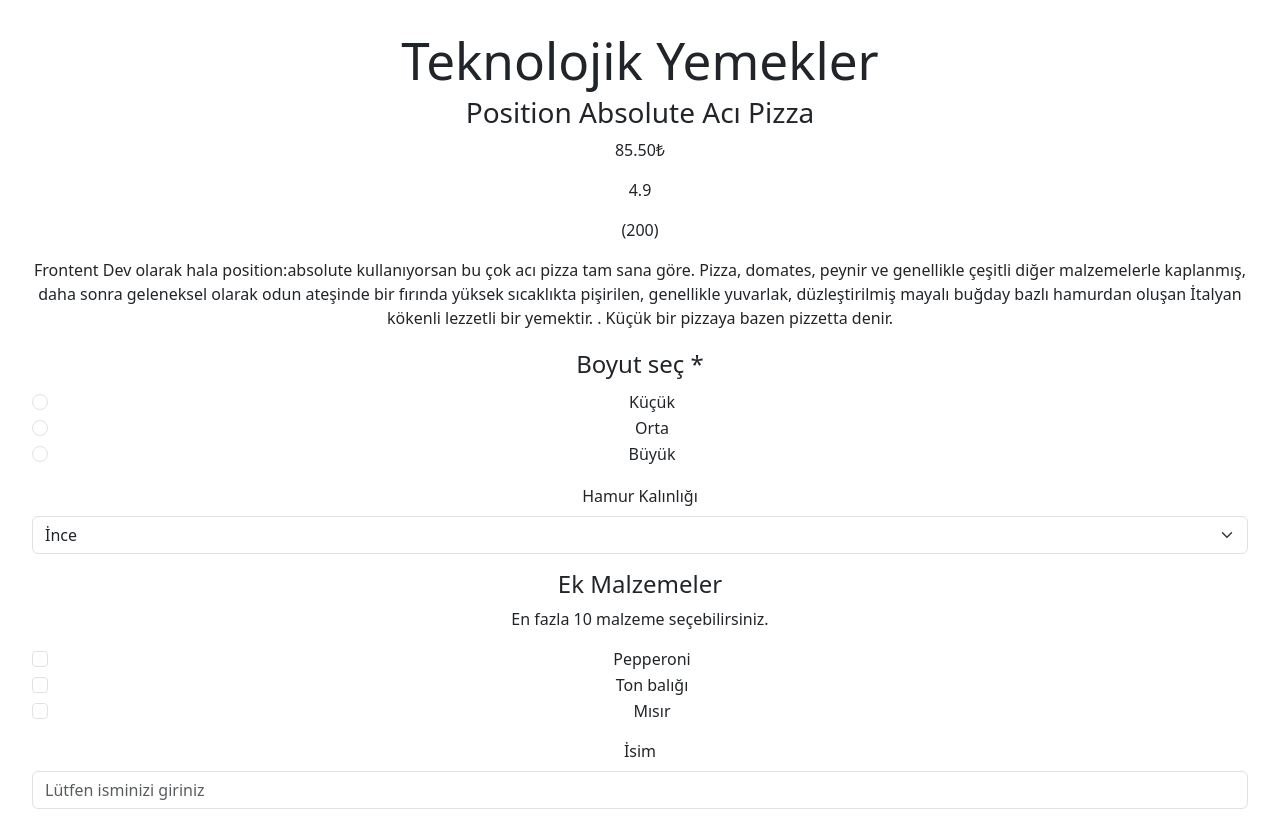
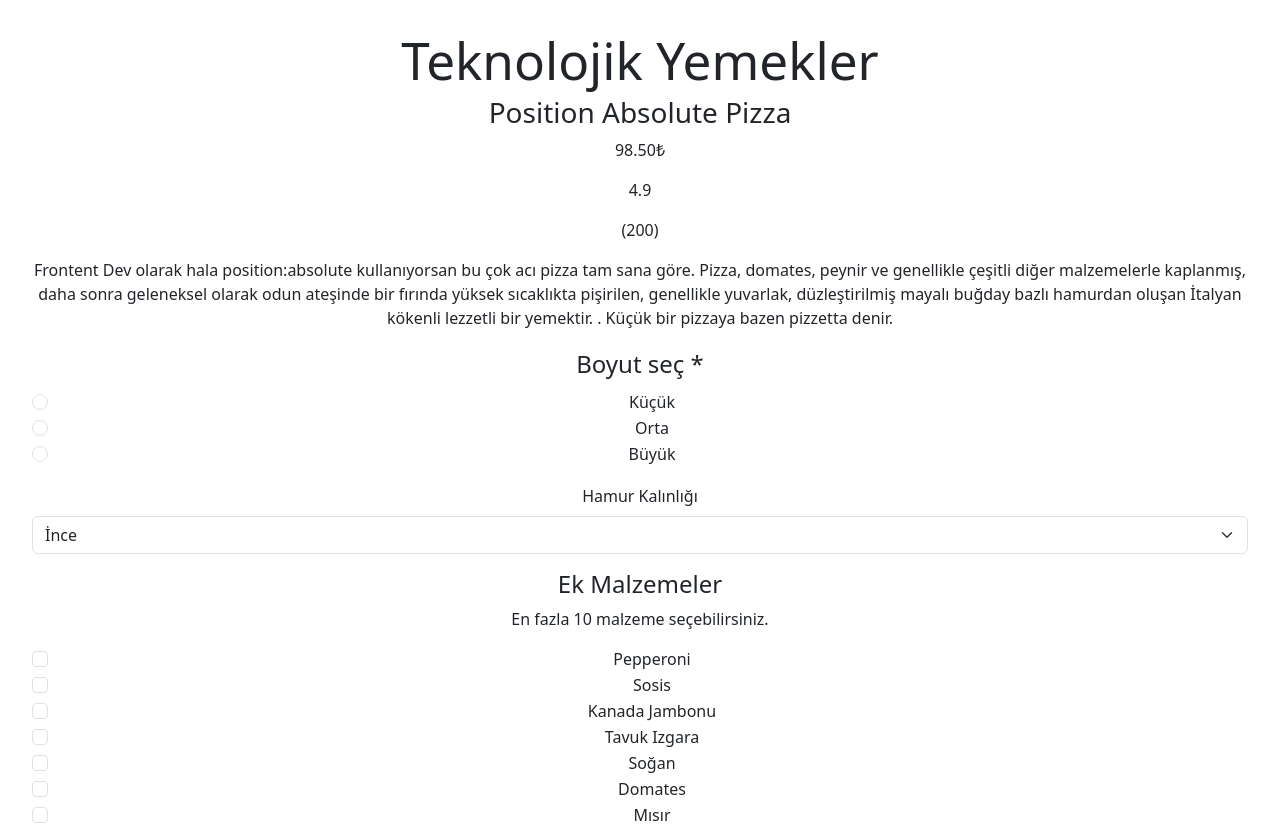
Before and after one commit to oznurtopcu/fsweb-s8-challenge-pizza, a React (Vite) app: page /order-pizza in a window 1280 px wide. Shown: the top 824 px of the page. Built offline with nearby package versions, Linux system fonts and the light colour scheme.

Commit message:
import sampleData in orderForm

```diff
--- a/src/components/OrderForm.jsx
+++ b/src/components/OrderForm.jsx
@@ -1,12 +1,14 @@
 import {Form, FormGroup, Label, Input, Button} from 'reactstrap';
+import sampleData from '../sampleData';
 export default function OrderForm() {
+    const {baslik, fiyat, puan, yorumSayisi, aciklama, ekstraMalzeme} = sampleData;
     return (
         <Form>
-            <h3>Position Absolute Acı Pizza</h3>
-            <p>85.50₺</p>
-            <p>4.9</p>
-            <p>(200)</p>
-            <p>Frontent Dev olarak hala position:absolute kullanıyorsan bu çok acı pizza tam sana göre. Pizza, domates, peynir ve genellikle çeşitli diğer malzemelerle kaplanmış, daha sonra geleneksel olarak odun ateşinde bir fırında yüksek sıcaklıkta pişirilen, genellikle yuvarlak, düzleştirilmiş mayalı buğday bazlı hamurdan oluşan İtalyan kökenli lezzetli bir yemektir. . Küçük bir pizzaya bazen pizzetta denir.</p>
+            <h3>{baslik}</h3>
+            <p>{fiyat}₺</p>
+            <p>{puan}</p>
+            <p>({yorumSayisi})</p>
+            <p>{aciklama}</p>
             <FormGroup>
                 <FormGroup tag="fieldset">
                     <legend>
@@ -71,29 +73,16 @@ export default function OrderForm() {
                <p>En fazla 10 malzeme seçebilirsiniz.</p>
             </div>
             <FormGroup>
-                <FormGroup check>
-                    <Input type="checkbox" />
-                    {' '}
-                    <Label check>
-                    Pepperoni
-                    </Label>
-                </FormGroup>
-                <FormGroup check>
-                    <Input type="checkbox" />
-                    {' '}
-                    <Label check>
-                    Ton balığı
-                    </Label>
-                </FormGroup>
-                <FormGroup check>
-                    <Input type="checkbox" />
-                    {' '}
-                    <Label check>
-                    Mısır
-                    </Label>
-                </FormGroup>
+                {ekstraMalzeme.map((malzeme,index) => {
+                    return (<FormGroup key={index} check>
+                        <Input type="checkbox"/>
+                        {' '}
+                        <Label check>
+                        {malzeme}
+                        </Label>
+                    </FormGroup>)
+                })}
             </FormGroup>
-
             <FormGroup>
                 <Label for="isim">
                 İsim
--- a/src/sampleData.js
+++ b/src/sampleData.js
@@ -1,10 +1,10 @@
 const sampleData = {
-baslik: "Position Absolute Acı Pizza",
-fiyat: "85.50",
+baslik: "Position Absolute Pizza",
+fiyat: "98.50",
 puan: "4.9",
 yorumSayisi: "200",
 aciklama: "Frontent Dev olarak hala position:absolute kullanıyorsan bu çok acı pizza tam sana göre. Pizza, domates, peynir ve genellikle çeşitli diğer malzemelerle kaplanmış, daha sonra geleneksel olarak odun ateşinde bir fırında yüksek sıcaklıkta pişirilen, genellikle yuvarlak, düzleştirilmiş mayalı buğday bazlı hamurdan oluşan İtalyan kökenli lezzetli bir yemektir. . Küçük bir pizzaya bazen pizzetta denir.",
-boyut: "",
-kalinlik:"",
 ekstraMalzeme: ["Pepperoni", "Sosis", "Kanada Jambonu", "Tavuk Izgara", "Soğan", "Domates", "Mısır", "Sucuk", "Jalapeno", "Sarımsak", "Biber", "Ananas", "Kabak"],
 };
+
+export default sampleData;
```
